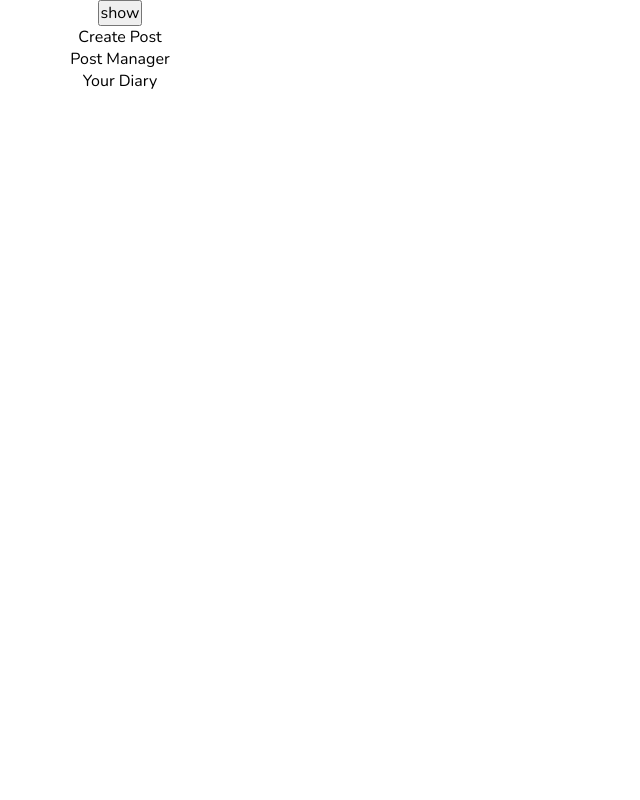
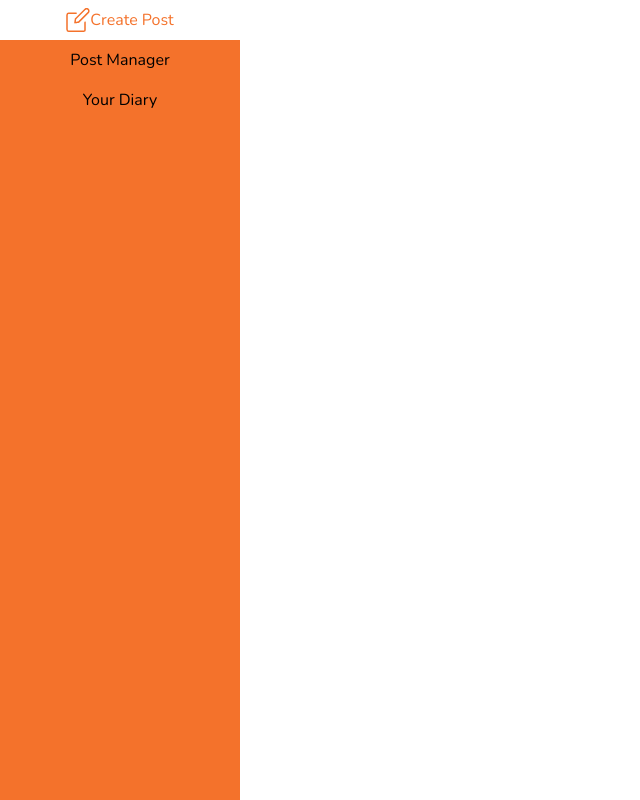
Before and after one commit to samanthajeet/dear-diary, a React (Create React App) app: page /#/admin in a window 1280 px wide. Shown: the whole page, without its empty margins (0-640 px from the left). Built offline with nearby package versions, Linux system fonts and the light colour scheme; a web font is replaced by a local one.

Commit message:
hacky sack

```diff
--- a/src/components/AdminNav/AdminNav.js
+++ b/src/components/AdminNav/AdminNav.js
@@ -1,9 +1,11 @@
 import React, { Component } from "react";
 import styled from "styled-components";
+import createIcon from '../../images/create-icon.png'
 
 const NavigationContainer = styled.main`
   /* border: 1px solid red; */
   height: 100%;
+  background: #F4722B;
 `
 
 const Navigation = styled.nav`
@@ -11,17 +13,25 @@ const Navigation = styled.nav`
   flex-direction: column;
   width: 15rem;
 
+  li{
+    height: 2.5rem;
+    display: flex;
+    justify-content: center;
+    align-items: center;
+  }
 
   li:hover {
-    color: red;
+    color: #F4722B;
     cursor: pointer;
+    background: white;
   }
 `;
 
 let pages = [
   {
     name: "Create Post",
-    val: "createpost"
+    val: "createpost",
+    icon: createIcon
   },
   {
     name: "Post Manager",
@@ -54,17 +64,19 @@ class AdminNav extends Component {
     }
   }
   render() {
-    // console.log(this.props);
+    console.log(this.props.history.location.pathname);
+    let {pathname} = this.props.history.location
     let { showNav } = this.state;
     return (
       <NavigationContainer>
         {this.props.history.location.pathname.includes("/admin") ? (
           <div>
-            <button onClick={() => this.handleOpen()}>show</button>
+            {/* <button onClick={() => this.handleOpen()}>show</button> */}
             <Navigation id={showNav ? null : "no-show"} >
               <ul>
                 {pages.map(page => (
-                  <li key={page.val} onClick={() => this.goToPage(page.val)}>
+                  <li key={page.val} onClick={() => this.goToPage(page.val)} style={{background: pathname === '/admin/' + page.val ? 'white' : null, color:pathname === '/admin/' + page.val ? '#F4722B' : null }}>
+                  <img src={page.icon} alt=""/>
                     {page.name}
                   </li>
                 ))}
```
Also changed, not shown: src/images/create-icon.png (added).
